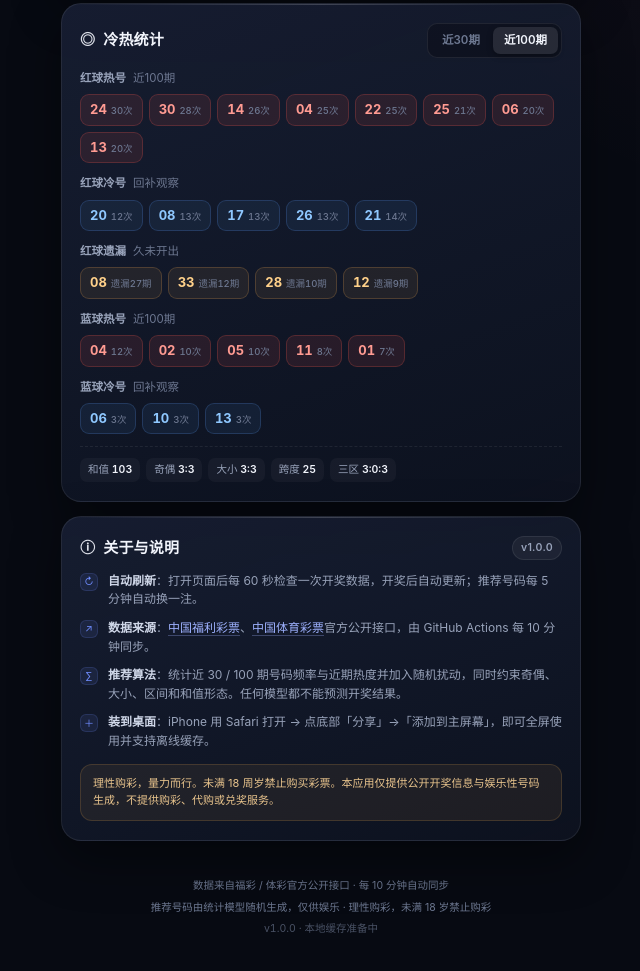
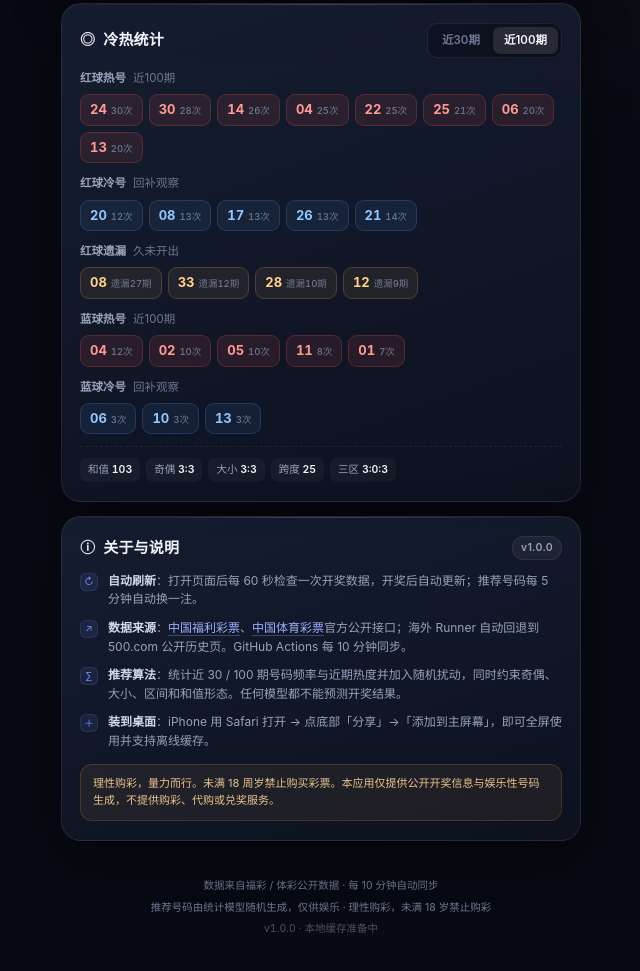
Before and after one commit to xiaomayi1899/lucky-numbers, a plain HTML site: page index.html in a window 1280 px wide. Shown: the part 670-1641 px from the top of the page, without its empty margins (319-959 px from the left). Drawn offline with Linux system fonts and the light colour scheme.

Commit message:
docs: clarify official API + 500.com fallback

```diff
--- a/assets/app.js
+++ b/assets/app.js
@@ -320,7 +320,7 @@
       '<div class="card-head"><div class="card-title"><span class="icon">ⓘ</span>关于与说明</div><span class="badge gray">v1.0.0</span></div>' +
       '<ul class="about-list">' +
       '<li><span class="bullet">↻</span><div><b>自动刷新</b>：打开页面后每 60 秒检查一次开奖数据，开奖后自动更新；推荐号码每 5 分钟自动换一注。</div></li>' +
-      '<li><span class="bullet">↗</span><div><b>数据来源</b>：<a href="https://www.cwl.gov.cn/" target="_blank" rel="noopener">中国福利彩票</a>、<a href="https://www.sporttery.cn/" target="_blank" rel="noopener">中国体育彩票</a>官方公开接口，由 GitHub Actions 每 10 分钟同步。</div></li>' +
+      '<li><span class="bullet">↗</span><div><b>数据来源</b>：<a href="https://www.cwl.gov.cn/" target="_blank" rel="noopener">中国福利彩票</a>、<a href="https://www.sporttery.cn/" target="_blank" rel="noopener">中国体育彩票</a>官方公开接口；海外 Runner 自动回退到 500.com 公开历史页。GitHub Actions 每 10 分钟同步。</div></li>' +
       '<li><span class="bullet">∑</span><div><b>推荐算法</b>：统计近 30 / 100 期号码频率与近期热度并加入随机扰动，同时约束奇偶、大小、区间和和值形态。任何模型都不能预测开奖结果。</div></li>' +
       '<li><span class="bullet">＋</span><div><b>装到桌面</b>：iPhone 用 Safari 打开 → 点底部「分享」→「添加到主屏幕」，即可全屏使用并支持离线缓存。</div></li>' +
       "</ul>" +
--- a/index.html
+++ b/index.html
@@ -53,7 +53,7 @@
   </main>
 
   <footer class="footer">
-    <p>数据来自福彩 / 体彩官方公开接口 · 每 10 分钟自动同步</p>
+    <p>数据来自福彩 / 体彩公开数据 · 每 10 分钟自动同步</p>
     <p>推荐号码由统计模型随机生成，仅供娱乐 · 理性购彩，未满 18 岁禁止购彩</p>
     <p class="footer-version">v1.0.0 · <span id="swState">本地缓存准备中</span></p>
   </footer>
```
